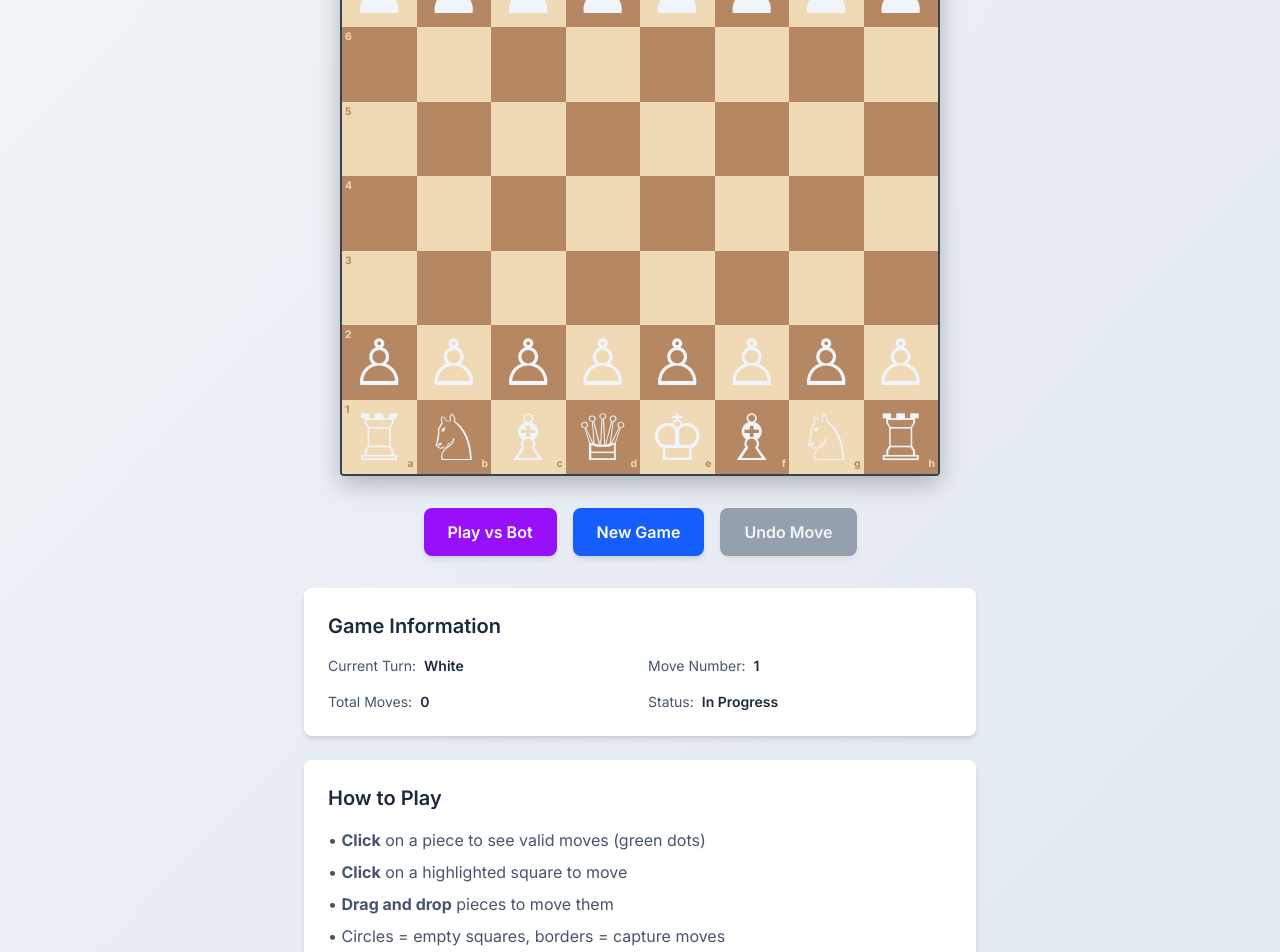
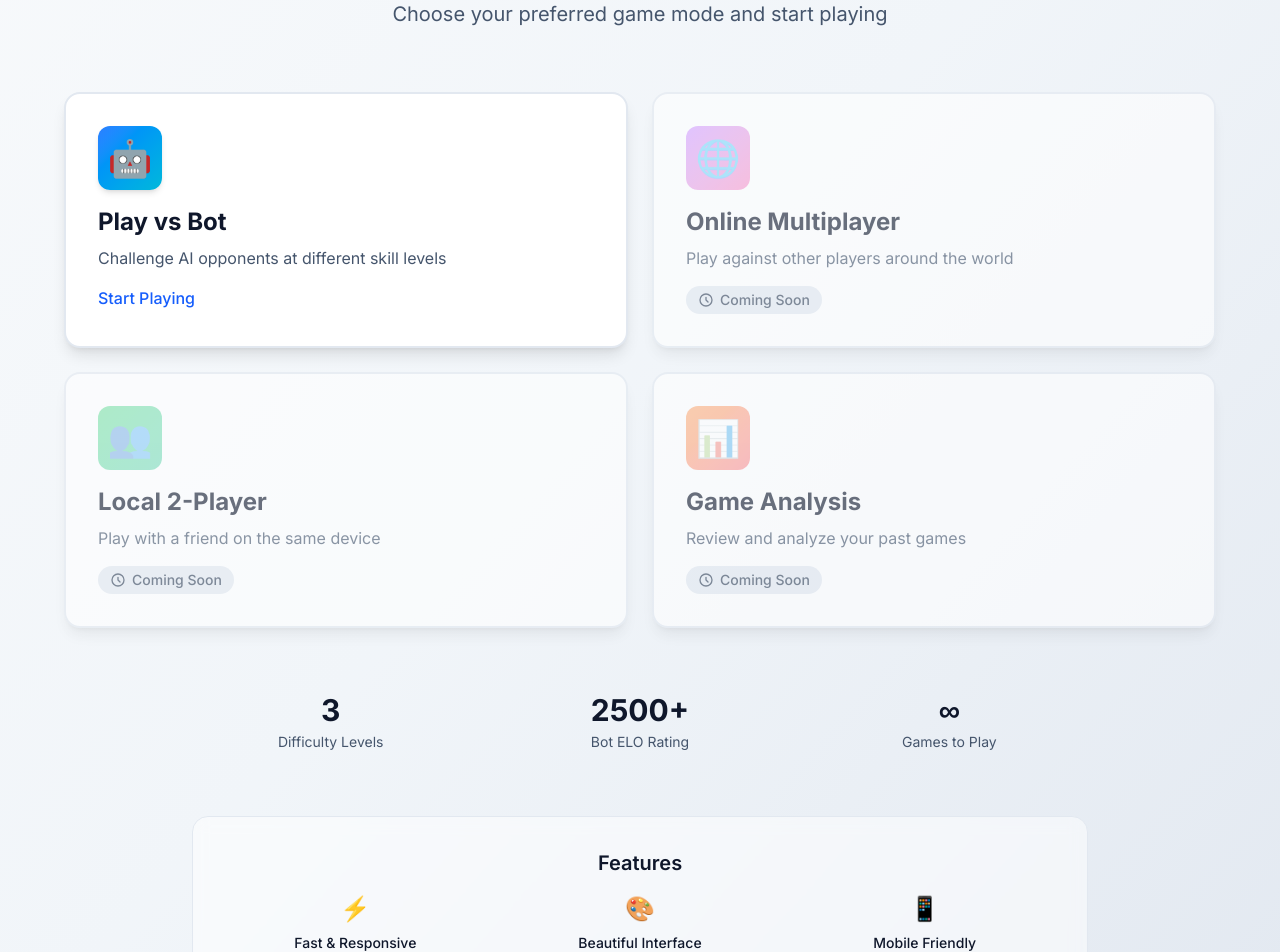
Before and after one commit to aokhader/GameExplorer, a Next.js app in the folder apps/web/: page /chess in a window 1280 px wide. Shown: the part 320-1272 px from the top of the page. Built offline with nearby package versions, Linux system fonts and the light colour scheme.

Commit message:
Modified chess landing page

```diff
--- a/apps/web/src/app/chess/page.tsx
+++ b/apps/web/src/app/chess/page.tsx
@@ -1,180 +1,236 @@
 'use client';
 
+import Link from 'next/link';
 import { useState } from 'react';
-import Link from 'next/link';
-import { ChessEngine, ChessGameState, Position } from '@gameexplorer/shared';
-import { ChessBoard } from '@/components/chess/ChessBoard';
-import '@/components/chess/ChessBoard.css';
 
-export default function ChessPage() {
-  const [gameState, setGameState] = useState<ChessGameState>(() => ChessEngine.newGame());
-  const [message, setMessage] = useState<string>('');
+export default function ChessLandingPage() {
+  const [hoveredMode, setHoveredMode] = useState<string | null>(null);
 
-  const handleMove = (from: Position, to: Position) => {
-    const result = ChessEngine.validateMove(gameState, from, to);
-
-    if (result.valid && result.resultingState) {
-      setGameState(result.resultingState);
-      setMessage('');
-
-      if (result.resultingState.isCheckmate) {
-        const winner = result.resultingState.currentTurn === 'white' ? 'Black' : 'White';
-        setMessage(`Checkmate! ${winner} wins! 🎉`);
-      } else if (result.resultingState.isStalemate) {
-        setMessage('Stalemate! The game is a draw.');
-      } else if (result.resultingState.isCheck) {
-        setMessage('Check!');
-      }
-    } else {
-      setMessage(result.reason || 'Invalid move');
-      setTimeout(() => setMessage(''), 3000);
-    }
-  };
-
-  const handleReset = () => {
-    setGameState(ChessEngine.newGame());
-    setMessage('');
-  };
-
-  const handleUndo = () => {
-    if (gameState.moveHistory.length === 0) {
-      setMessage('No moves to undo');
-      setTimeout(() => setMessage(''), 2000);
-      return;
-    }
-
-    let newState = ChessEngine.newGame();
-    for (let i = 0; i < gameState.moveHistory.length - 1; i++) {
-      const move = gameState.moveHistory[i];
-      const result = ChessEngine.validateMove(newState, move.from, move.to);
-      if (result.valid && result.resultingState) {
-        newState = result.resultingState;
-      }
-    }
-    setGameState(newState);
-    setMessage('');
-  };
+  const gameModes = [
+    {
+      id: 'bot',
+      title: 'Play vs Bot',
+      description: 'Challenge AI opponents at different skill levels',
+      icon: '🤖',
+      href: '/chess/bot',
+      gradient: 'from-blue-500 to-cyan-500',
+      available: true,
+    },
+    {
+      id: 'multiplayer',
+      title: 'Online Multiplayer',
+      description: 'Play against other players around the world',
+      icon: '🌐',
+      href: '/chess/multiplayer',
+      gradient: 'from-purple-500 to-pink-500',
+      available: false, // Coming soon
+    },
+    {
+      id: 'local',
+      title: 'Local 2-Player',
+      description: 'Play with a friend on the same device',
+      icon: '👥',
+      href: '/chess/local',
+      gradient: 'from-green-500 to-emerald-500',
+      available: false, // Coming soon
+    },
+    {
+      id: 'analysis',
+      title: 'Game Analysis',
+      description: 'Review and analyze your past games',
+      icon: '📊',
+      href: '/chess/analysis',
+      gradient: 'from-orange-500 to-red-500',
+      available: false, // Coming soon
+    },
+  ];
 
   return (
-    <div className="min-h-screen bg-linear-to-br from-slate-100 to-slate-200 dark:from-slate-900 dark:to-slate-800">
-      {/* Back Button */}
+    <div className="min-h-screen bg-linear-to-br from-slate-50 via-slate-100 to-slate-200 dark:from-slate-950 dark:via-slate-900 dark:to-slate-800">
+      {/* Header */}
       <div className="container mx-auto px-4 pt-8">
         <Link
           href="/"
-          className="inline-flex items-center text-slate-600 dark:text-slate-400 hover:text-slate-900 dark:hover:text-slate-100 transition-colors"
+          className="inline-flex items-center text-slate-600 dark:text-slate-400 hover:text-slate-900 dark:hover:text-slate-100 transition-colors group"
         >
-          <svg className="w-5 h-5 mr-2" fill="none" stroke="currentColor" viewBox="0 0 24 24">
+          <svg className="w-5 h-5 mr-2 transition-transform group-hover:-translate-x-1" fill="none" stroke="currentColor" viewBox="0 0 24 24">
             <path strokeLinecap="round" strokeLinejoin="round" strokeWidth={2} d="M10 19l-7-7m0 0l7-7m-7 7h18" />
           </svg>
           Back to Home
         </Link>
       </div>
 
-      <div className="container mx-auto px-4 py-8">
-        {/* Header */}
-        <div className="text-center mb-8">
-          <h1 className="text-4xl font-bold text-slate-800 dark:text-slate-100 mb-2">
-            Chess
+      {/* Main Content */}
+      <div className="container mx-auto px-4 py-12 md:py-20">
+        {/* Hero Section */}
+        <div className="text-center mb-16">
+          <div className="inline-flex items-center justify-center w-20 h-20 rounded-full bg-linear-to-br from-slate-200 to-slate-300 dark:from-slate-700 dark:to-slate-800 mb-6 shadow-lg">
+            <span className="text-5xl">♔</span>
+          </div>
+          <h1 className="text-5xl md:text-6xl font-bold text-slate-900 dark:text-slate-50 mb-4">
+            Play Chess
           </h1>
-          <p className="text-slate-600 dark:text-slate-400">
-            Play a game of chess with drag-and-drop or click to move
+          <p className="text-xl text-slate-600 dark:text-slate-400 max-w-2xl mx-auto">
+            Choose your preferred game mode and start playing
           </p>
         </div>
 
-        {/* Error/Status Messages */}
-        {message && (
-          <div className="max-w-2xl mx-auto mb-4">
-            <div className={`
-              p-4 rounded-lg text-center font-medium
-              ${message.includes('Invalid') || message.includes('No moves')
-                ? 'bg-red-100 text-red-800 dark:bg-red-900 dark:text-red-200'
-                : 'bg-blue-100 text-blue-800 dark:bg-blue-900 dark:text-blue-200'}
-            `}>
-              {message}
+        {/* Game Modes Grid */}
+        <div className="max-w-6xl mx-auto">
+          <div className="grid grid-cols-1 md:grid-cols-2 gap-6">
+            {gameModes.map((mode) => (
+              <div
+                key={mode.id}
+                onMouseEnter={() => setHoveredMode(mode.id)}
+                onMouseLeave={() => setHoveredMode(null)}
+                className="group relative"
+              >
+                {mode.available ? (
+                  <Link href={mode.href}>
+                    <div className={`
+                      relative overflow-hidden rounded-2xl p-8 h-full
+                      bg-white dark:bg-slate-800
+                      border-2 border-slate-200 dark:border-slate-700
+                      shadow-lg hover:shadow-2xl
+                      transition-all duration-300
+                      ${hoveredMode === mode.id ? 'scale-105 border-transparent' : ''}
+                    `}>
+                      {/* Gradient overlay on hover */}
+                      <div className={`
+                        absolute inset-0 bg-linear-to-br ${mode.gradient} opacity-0
+                        group-hover:opacity-10 transition-opacity duration-300
+                      `} />
+
+                      {/* Content */}
+                      <div className="relative z-10">
+                        {/* Icon */}
+                        <div className={`
+                          inline-flex items-center justify-center w-16 h-16 rounded-xl mb-4
+                          bg-linear-to-br ${mode.gradient}
+                          shadow-md group-hover:shadow-lg group-hover:scale-110
+                          transition-all duration-300
+                        `}>
+                          <span className="text-4xl">{mode.icon}</span>
+                        </div>
+
+                        {/* Title */}
+                        <h2 className="text-2xl font-bold text-slate-900 dark:text-slate-50 mb-2 group-hover:text-transparent group-hover:bg-clip-text group-hover:bg-linear-to-r group-hover:from-blue-600 group-hover:to-cyan-600 dark:group-hover:from-blue-400 dark:group-hover:to-cyan-400 transition-all">
+                          {mode.title}
+                        </h2>
+
+                        {/* Description */}
+                        <p className="text-slate-600 dark:text-slate-400 mb-4">
+                          {mode.description}
+                        </p>
+
+                        {/* Arrow */}
+                        <div className="flex items-center text-blue-600 dark:text-blue-400 font-medium">
+                          <span className="group-hover:mr-2 transition-all">Start Playing</span>
+                          <svg
+                            className="w-5 h-5 opacity-0 group-hover:opacity-100 transition-all transform group-hover:translate-x-1"
+                            fill="none"
+                            stroke="currentColor"
+                            viewBox="0 0 24 24"
+                          >
+                            <path strokeLinecap="round" strokeLinejoin="round" strokeWidth={2} d="M17 8l4 4m0 0l-4 4m4-4H3" />
+                          </svg>
+                        </div>
+                      </div>
+                    </div>
+                  </Link>
+                ) : (
+                  <div className={`
+                    relative overflow-hidden rounded-2xl p-8 h-full
+                    bg-white dark:bg-slate-800
+                    border-2 border-slate-200 dark:border-slate-700
+                    shadow-lg opacity-60
+                    cursor-not-allowed
+                  `}>
+                    {/* Content */}
+                    <div className="relative z-10">
+                      {/* Icon */}
+                      <div className={`
+                        inline-flex items-center justify-center w-16 h-16 rounded-xl mb-4
+                        bg-linear-to-br ${mode.gradient} opacity-50
+                      `}>
+                        <span className="text-4xl">{mode.icon}</span>
+                      </div>
+
+                      {/* Title */}
+                      <h2 className="text-2xl font-bold text-slate-900 dark:text-slate-50 mb-2">
+                        {mode.title}
+                      </h2>
+
+                      {/* Description */}
+                      <p className="text-slate-600 dark:text-slate-400 mb-4">
+                        {mode.description}
+                      </p>
+
+                      {/* Coming Soon Badge */}
+                      <div className="inline-flex items-center px-3 py-1 rounded-full bg-slate-200 dark:bg-slate-700 text-slate-700 dark:text-slate-300 text-sm font-medium">
+                        <svg className="w-4 h-4 mr-1.5" fill="none" stroke="currentColor" viewBox="0 0 24 24">
+                          <path strokeLinecap="round" strokeLinejoin="round" strokeWidth={2} d="M12 8v4l3 3m6-3a9 9 0 11-18 0 9 9 0 0118 0z" />
+                        </svg>
+                        Coming Soon
+                      </div>
+                    </div>
+                  </div>
+                )}
+              </div>
+            ))}
+          </div>
+        </div>
+
+        {/* Stats Section (Optional) */}
+        <div className="max-w-4xl mx-auto mt-16 grid grid-cols-3 gap-8">
+          <div className="text-center">
+            <div className="text-3xl font-bold text-slate-900 dark:text-slate-50 mb-1">
+              3
+            </div>
+            <div className="text-sm text-slate-600 dark:text-slate-400">
+              Difficulty Levels
             </div>
           </div>
-        )}
-
-        {/* Chess Board */}
-        <ChessBoard
-          gameState={gameState}
-          onMove={handleMove}
-          playerColor="white"
-          showCoordinates={true}
-        />
-
-        {/* Controls */}
-        <div className="flex justify-center gap-4 mt-8">
-            <Link
-              href="/chess/bot"
-              className="px-6 py-3 bg-purple-600 hover:bg-purple-700 text-white font-semibold rounded-lg shadow-md transition-colors"
-            >
-              Play vs Bot
-            </Link>
-
-          <button
-            onClick={handleReset}
-            className="px-6 py-3 bg-blue-600 hover:bg-blue-700 text-white font-semibold rounded-lg shadow-md transition-colors"
-          >
-            New Game
-          </button>
-          <button
-            onClick={handleUndo}
-            className="px-6 py-3 bg-slate-600 hover:bg-slate-700 text-white font-semibold rounded-lg shadow-md transition-colors disabled:opacity-50 disabled:cursor-not-allowed"
-            disabled={gameState.moveHistory.length === 0}
-          >
-            Undo Move
-          </button>
-        </div>
-
-        {/* Game Info */}
-        <div className="max-w-2xl mx-auto mt-8 p-6 bg-white dark:bg-slate-800 rounded-lg shadow-md">
-          <h2 className="text-xl font-semibold text-slate-800 dark:text-slate-100 mb-4">
-            Game Information
-          </h2>
-          <div className="grid grid-cols-2 gap-4 text-sm">
-            <div>
-              <span className="text-slate-600 dark:text-slate-400">Current Turn:</span>
-              <span className="ml-2 font-semibold text-slate-800 dark:text-slate-100">
-                {gameState.currentTurn === 'white' ? 'White' : 'Black'}
-              </span>
+          <div className="text-center">
+            <div className="text-3xl font-bold text-slate-900 dark:text-slate-50 mb-1">
+              2500+
             </div>
-            <div>
-              <span className="text-slate-600 dark:text-slate-400">Move Number:</span>
-              <span className="ml-2 font-semibold text-slate-800 dark:text-slate-100">
-                {gameState.fullMoveNumber}
-              </span>
+            <div className="text-sm text-slate-600 dark:text-slate-400">
+              Bot ELO Rating
             </div>
-            <div>
-              <span className="text-slate-600 dark:text-slate-400">Total Moves:</span>
-              <span className="ml-2 font-semibold text-slate-800 dark:text-slate-100">
-                {gameState.moveHistory.length}
-              </span>
+          </div>
+          <div className="text-center">
+            <div className="text-3xl font-bold text-slate-900 dark:text-slate-50 mb-1">
+              ∞
             </div>
-            <div>
-              <span className="text-slate-600 dark:text-slate-400">Status:</span>
-              <span className="ml-2 font-semibold text-slate-800 dark:text-slate-100">
-                {gameState.isCheckmate ? 'Checkmate' :
-                 gameState.isStalemate ? 'Stalemate' :
-                 gameState.isCheck ? 'Check' :
-                 'In Progress'}
-              </span>
+            <div className="text-sm text-slate-600 dark:text-slate-400">
+              Games to Play
             </div>
           </div>
         </div>
 
-        {/* Instructions */}
-        <div className="max-w-2xl mx-auto mt-6 p-6 bg-white dark:bg-slate-800 rounded-lg shadow-md">
-          <h2 className="text-xl font-semibold text-slate-800 dark:text-slate-100 mb-4">
-            How to Play
-          </h2>
-          <ul className="space-y-2 text-slate-600 dark:text-slate-400">
-            <li>• <strong>Click</strong> on a piece to see valid moves (green dots)</li>
-            <li>• <strong>Click</strong> on a highlighted square to move</li>
-            <li>• <strong>Drag and drop</strong> pieces to move them</li>
-            <li>• Circles = empty squares, borders = capture moves</li>
-            <li>• Only valid moves are allowed - the engine handles all rules</li>
-          </ul>
+        {/* Features */}
+        <div className="max-w-4xl mx-auto mt-16 p-8 rounded-2xl bg-white/50 dark:bg-slate-800/50 backdrop-blur-sm border border-slate-200 dark:border-slate-700">
+          <h3 className="text-xl font-semibold text-slate-900 dark:text-slate-50 mb-4 text-center">
+            Features
+          </h3>
+          <div className="grid grid-cols-1 md:grid-cols-3 gap-6 text-center">
+            <div>
+              <div className="text-2xl mb-2">⚡</div>
+              <div className="text-sm font-medium text-slate-900 dark:text-slate-50">Fast & Responsive</div>
+              <div className="text-xs text-slate-600 dark:text-slate-400 mt-1">Instant move validation</div>
+            </div>
+            <div>
+              <div className="text-2xl mb-2">🎨</div>
+              <div className="text-sm font-medium text-slate-900 dark:text-slate-50">Beautiful Interface</div>
+              <div className="text-xs text-slate-600 dark:text-slate-400 mt-1">Clean, modern design</div>
+            </div>
+            <div>
+              <div className="text-2xl mb-2">📱</div>
+              <div className="text-sm font-medium text-slate-900 dark:text-slate-50">Mobile Friendly</div>
+              <div className="text-xs text-slate-600 dark:text-slate-400 mt-1">Play on any device</div>
+            </div>
+          </div>
         </div>
       </div>
     </div>
```
